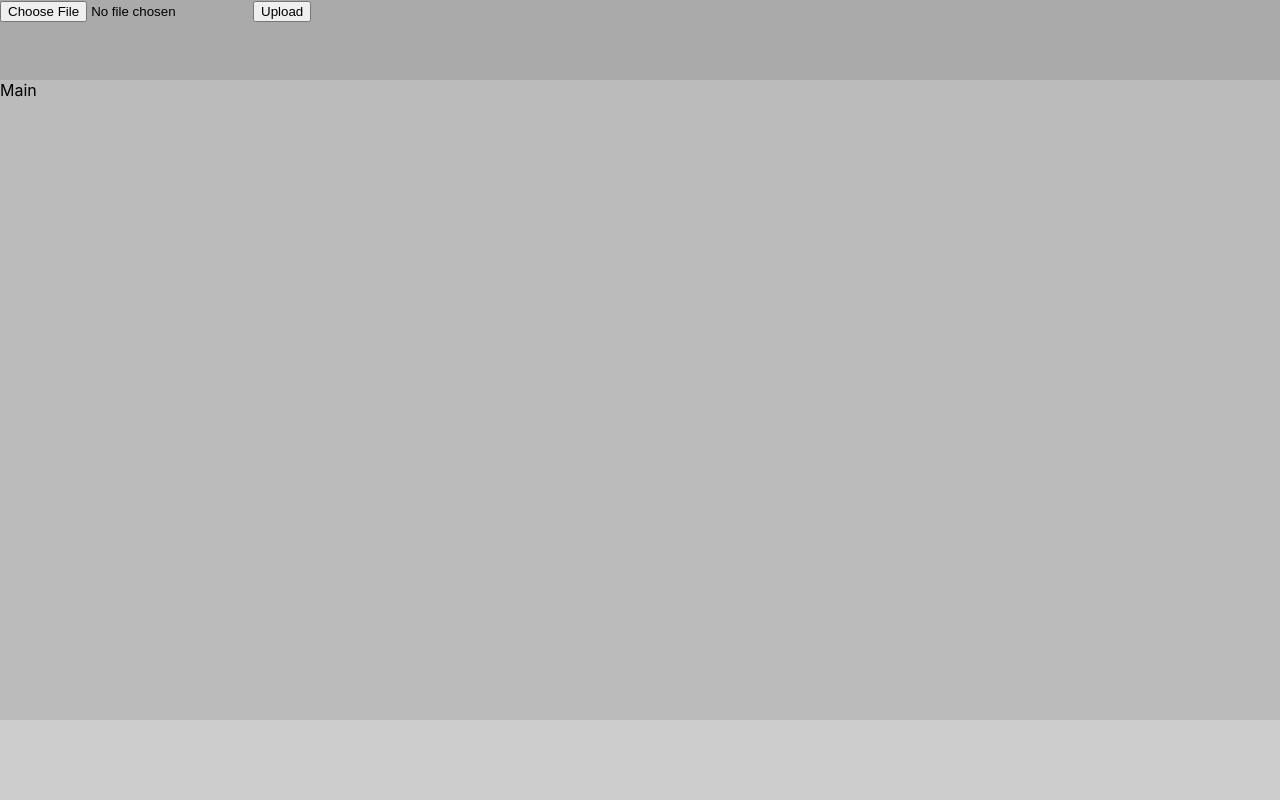
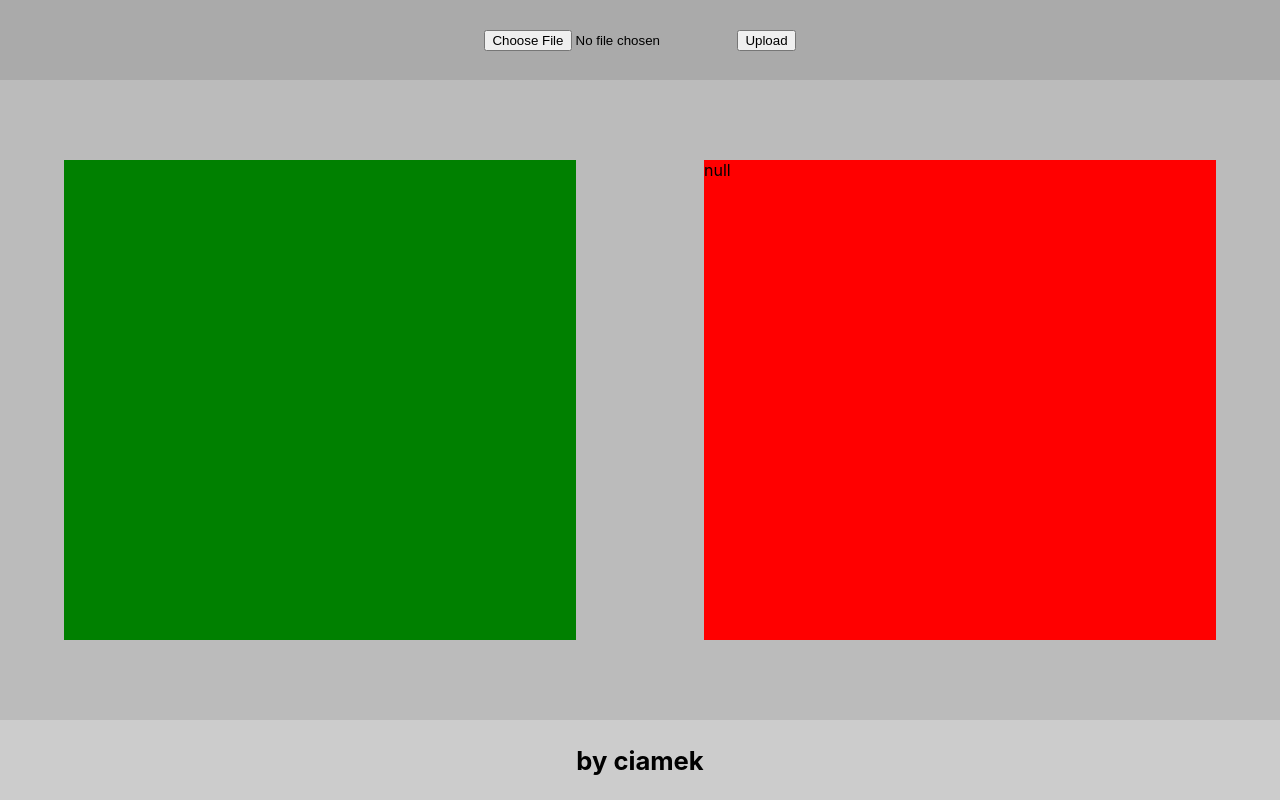
Before and after one commit to ciameksw/face-detect-ui, a React (Create React App) app: page / in a window 1280 px wide. Built offline with nearby package versions, Linux system fonts and the light colour scheme.

Commit message:
Create base of the app

```diff
--- a/src/api/index.ts
+++ b/src/api/index.ts
@@ -1,4 +1,6 @@
-export const detectFaces = async (file: File) => {
+import { APIResponseType } from "../types/apiResponse";
+
+export const detectFaces = async (file: File): Promise<APIResponseType> => {
   const api_key = process.env.REACT_APP_API_KEY as string;
   const api_secret = process.env.REACT_APP_API_SECRET as string;
 
@@ -6,6 +8,7 @@ export const detectFaces = async (file: File) => {
   formData.append("api_key", api_key);
   formData.append("api_secret", api_secret);
   formData.append("urls", file);
+  formData.append("attributes", "all");
 
   const response = await fetch(
     "https://api.skybiometry.com/fc/faces/detect.json",
@@ -15,7 +18,7 @@ export const detectFaces = async (file: File) => {
     }
   );
 
-  const body = await response.json();
+  const body = await response.json() as APIResponseType;
 
-  console.log(body);
+  return body;
 };
--- a/src/components/App/App.tsx
+++ b/src/components/App/App.tsx
@@ -3,25 +3,26 @@ import { detectFaces } from '../../api';
 import Controls from '../Controls/Controls';
 import Main from '../Main/Main';
 import Footer from '../Footer/Footer';
+import { PhotoType } from '../../types/apiResponse';
 
 
 const App = () => {
     const [selectedFile, setSelectedFile] = useState<File | null>(null);
+    const [data, setData] = useState<PhotoType | null>(null);
 
-    // const handleFileChange = (event: React.ChangeEvent<HTMLInputElement>) => {
-    //     const file = event.target.files && event.target.files[0];
-    //     setSelectedFile(file);
-    // }
+    const fileUploadHandler = async () => {
+        if (!selectedFile) return;
 
-    // const handleSubmit = (event: React.FormEvent<HTMLFormElement>) => {
-    //     event.preventDefault();
-    //     if (selectedFile) detectFaces(selectedFile);
-    // }
+        const res = await detectFaces(selectedFile);
+        console.log(res);
+        // We only send one photo, so we can safely assume that the first element of the array is the one we want
+        setData(res.photos[0]);
+    };
 
     return (
         <div>
-            <Controls></Controls>
-            <Main></Main>
+            <Controls fileSetter={setSelectedFile} fileUploader={fileUploadHandler}></Controls>
+            <Main file={selectedFile} data={data}></Main>
             <Footer></Footer>
         </div>
     );
--- a/src/components/Controls/Controls.tsx
+++ b/src/components/Controls/Controls.tsx
@@ -7,14 +7,32 @@ const ControlsDiv = styled.div`
   width: 100vw;
 `;
 
+const StyledForm = styled.form`
+    display: flex;
+    justify-content: center;
+    align-items: center;
+    height: 100%;
+    width: 100%;
+`;
 
-const Controls = () => {
+
+const Controls = (props: {fileSetter: any, fileUploader: () => Promise<void>}) => {
+
+    const handleFileChange = (event: React.ChangeEvent<HTMLInputElement>) => {
+        const file = event.target.files && event.target.files[0];
+        props.fileSetter(file);
+    }
+
+    const handleSubmit = (event: React.FormEvent<HTMLFormElement>) => {
+        event.preventDefault();
+        props.fileUploader();
+    }
 
     return <ControlsDiv>
-        <form>
-            <input type="file" name="file" id="file" />
+        <StyledForm onSubmit={handleSubmit}>
+            <input type="file" name="file" id="file" onChange={handleFileChange} accept=".png, .jpg, .jpeg, .bmp, .jp2"/>
             <input type="submit" value="Upload" />
-        </form>
+        </StyledForm>
     </ControlsDiv>
 }
 
--- /dev/null
+++ b/src/components/Data/Data.tsx
@@ -0,0 +1,16 @@
+import styled from "styled-components";
+import { PhotoType } from "../../types/apiResponse";
+
+const DataDiv = styled.div`
+  background-color: red;
+  height: 60vh;
+  width: 40vw;
+  margin: 0 5vw;
+
+`;
+
+const Data = (props: {data: PhotoType | null}) => {
+    return <DataDiv>{JSON.stringify(props.data)}</DataDiv>
+};
+
+export default Data;
--- /dev/null
+++ b/src/components/Display/Display.tsx
@@ -0,0 +1,38 @@
+import React, { useEffect, useState } from "react";
+import styled from "styled-components";
+import { PhotoType } from "../../types/apiResponse";
+
+const DisplayDiv = styled.div`
+  background-color: green;
+  height: 60vh;
+  width: 40vw;
+  margin: 0 5vw;
+
+  display: flex;
+  justify-content: center;
+  align-items: center;
+`;
+
+const StyledImage = styled.img`
+  max-width: 100%;
+  max-height: 100%;
+  object-fit: contain;
+`;
+
+const Display = (props: { file: File | null, data: PhotoType | null}) => {
+  const [imageUrl, setImageUrl] = useState<string | null>(null);
+
+  useEffect(() => {
+    if (props.file) {
+      setImageUrl(URL.createObjectURL(props.file));
+    }
+  }, [props.file]);
+
+  return (
+    <DisplayDiv>
+      {imageUrl && <StyledImage src={imageUrl} alt="Uploaded content" />}
+    </DisplayDiv>
+  );
+};
+
+export default Display;
--- a/src/components/Footer/Footer.tsx
+++ b/src/components/Footer/Footer.tsx
@@ -4,10 +4,17 @@ const FooterDiv = styled.div`
   background-color: #cccccc;
   height: 10vh;
   width: 100vw;
+
+  display: flex;
+  justify-content: center;
+  align-items: center;
+
+  font-size: 1.6em;
+  font-weight: bold;
 `;
 
 const Footer = () => {
-  return <FooterDiv></FooterDiv>;
+  return <FooterDiv>by ciamek</FooterDiv>;
 };
 
 export default Footer;
--- a/src/components/Main/Main.tsx
+++ b/src/components/Main/Main.tsx
@@ -1,16 +1,24 @@
 import React from "react";
 import styled from "styled-components";
+import Display from "../Display/Display";
+import Data from "../Data/Data";
+import { PhotoType } from "../../types/apiResponse";
 
 const MainDiv = styled.div`
   background-color: #bbbbbb;
   height: 80vh;
   width: 100vw;
+
+  display: flex;
+  justify-content: center;
+  align-items: center;
 `;
 
-const Main = () => {
+const Main = (props: {file: File | null, data: PhotoType | null}) => {
 
     return <MainDiv>
-        Main
+        <Display file={props.file} data={props.data}></Display>
+        <Data data={props.data}></Data>
     </MainDiv>
 };
 
--- /dev/null
+++ b/src/types/apiResponse.ts
@@ -0,0 +1,51 @@
+export type APIResponseType = {
+  status: string;
+  usage: UsageType;
+  operation_id: string;
+  photos: PhotoType[];
+};
+
+type UsageType = {
+  limit: number;
+  used: number;
+  remaining: number;
+  reset_time: number;
+  reset_time_text: string;
+};
+
+export type PhotoType = {
+  height: number;
+  width: number;
+  pid: string;
+  url: string;
+  tags: TagType[];
+};
+
+type TagType = {
+  attributes: { face: { value: string; confidence: number } };
+  center: { x: number; y: number };
+  confirmed: boolean;
+  eye_left: ItemData;
+  eye_right: ItemData;
+  height: number;
+  label: any;
+  manual: boolean;
+  mouth_center: ItemData;
+  nose: ItemData;
+  pitch: number;
+  points: any;
+  recognizable: boolean;
+  roll: number;
+  similarities: any;
+  tid: string;
+  uids: any[];
+  width: number;
+  yaw: number;
+};
+
+type ItemData = {
+  confidence: number;
+  id: number;
+  x: number;
+  y: number;
+};
```
